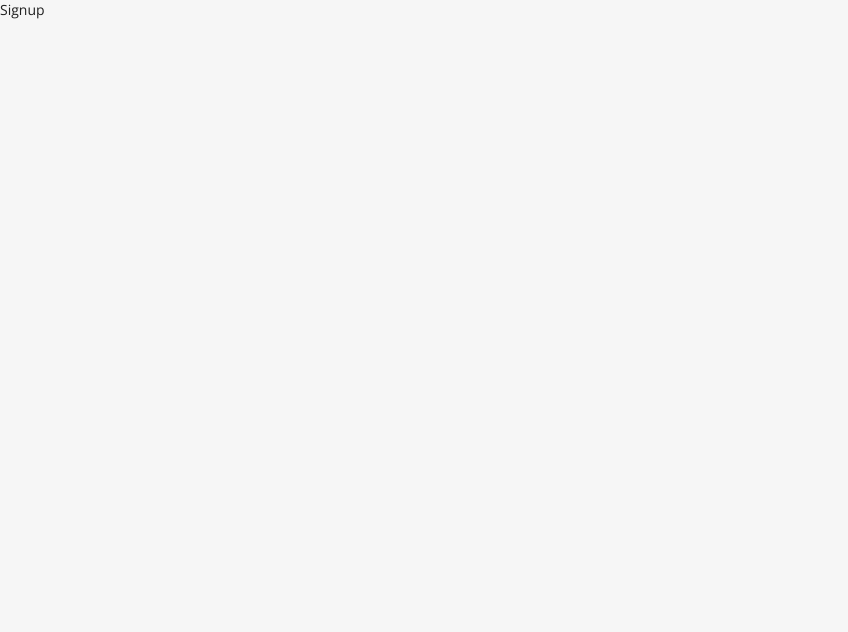
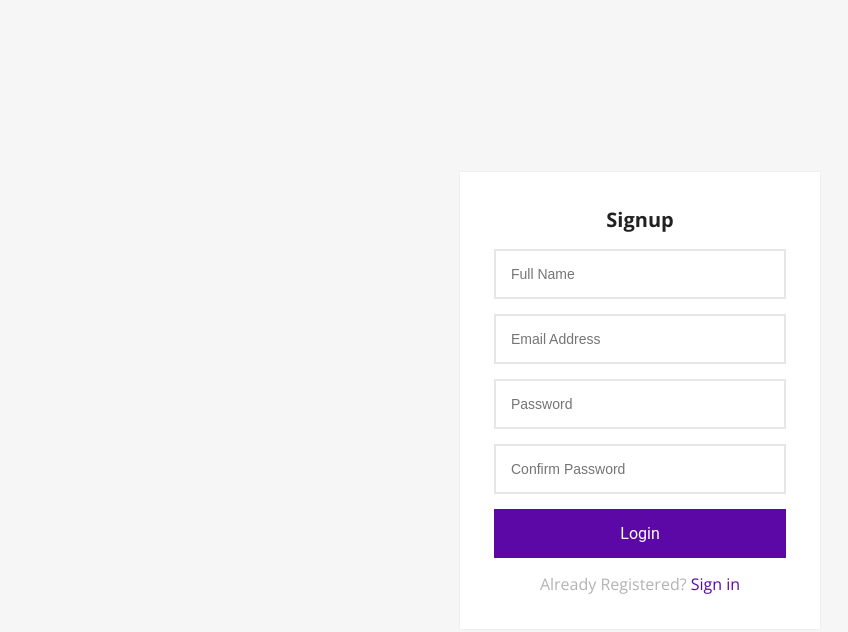
Before and after one commit to mhasanrabbi/laravel-react, a React (Vite) app in the folder react/: page /signup in a window 1280 px wide. Shown: the top 632 px of the page, without its empty margins (0-848 px from the left). Built offline with nearby package versions, Linux system fonts and the light colour scheme.

Commit message:
login signup page

```diff
--- a/react/src/contexts/ContextProvider.jsx
+++ b/react/src/contexts/ContextProvider.jsx
@@ -9,7 +9,7 @@
 
 export const ContextProvider = ({ children }) => {
     const [user, setUser] = useState({});
-    const [token, _setToken] = useState(localStorage.getItem("ACCESS_TOKEN"));
+    const [token, _setToken] = useState(null);
 
     const setToken = (token) => {
         _setToken(token);
--- a/react/src/pages/Login.jsx
+++ b/react/src/pages/Login.jsx
@@ -1,5 +1,25 @@
 import React from "react";
+import { Link } from "react-router-dom";
 
 export default function Login() {
-    return <div>Login</div>;
+    const onSubmit = (e) => {
+        e.preventDefault();
+    };
+
+    return (
+        <div className="login-signup-form animated fadeInDown">
+            <div className="form">
+                <form onSubmit={onSubmit}>
+                    <h1 className="title">Login</h1>
+                    <input type="email" placeholder="Email" />
+                    <input type="password" placeholder="Password" />
+                    <button className="btn btn-block">Login</button>
+                    <p className="message">
+                        Not Registered?{" "}
+                        <Link to="/signup">Create an account</Link>
+                    </p>
+                </form>
+            </div>
+        </div>
+    );
 }
--- a/react/src/pages/Signup.jsx
+++ b/react/src/pages/Signup.jsx
@@ -1,5 +1,26 @@
 import React from "react";
+import { Link } from "react-router-dom";
 
 export default function Signup() {
-    return <div>Signup</div>;
+    const onSubmit = (e) => {
+        e.preventDefault();
+    };
+
+    return (
+        <div className="login-signup-form animated fadeInDown">
+            <div className="form">
+                <form onSubmit={onSubmit}>
+                    <h1 className="title">Signup</h1>
+                    <input type="text" placeholder="Full Name" />
+                    <input type="email" placeholder="Email Address" />
+                    <input type="password" placeholder="Password" />
+                    <input type="password" placeholder="Confirm Password" />
+                    <button className="btn btn-block">Login</button>
+                    <p className="message">
+                        Already Registered? <Link to="/login">Sign in</Link>
+                    </p>
+                </form>
+            </div>
+        </div>
+    );
 }
```
